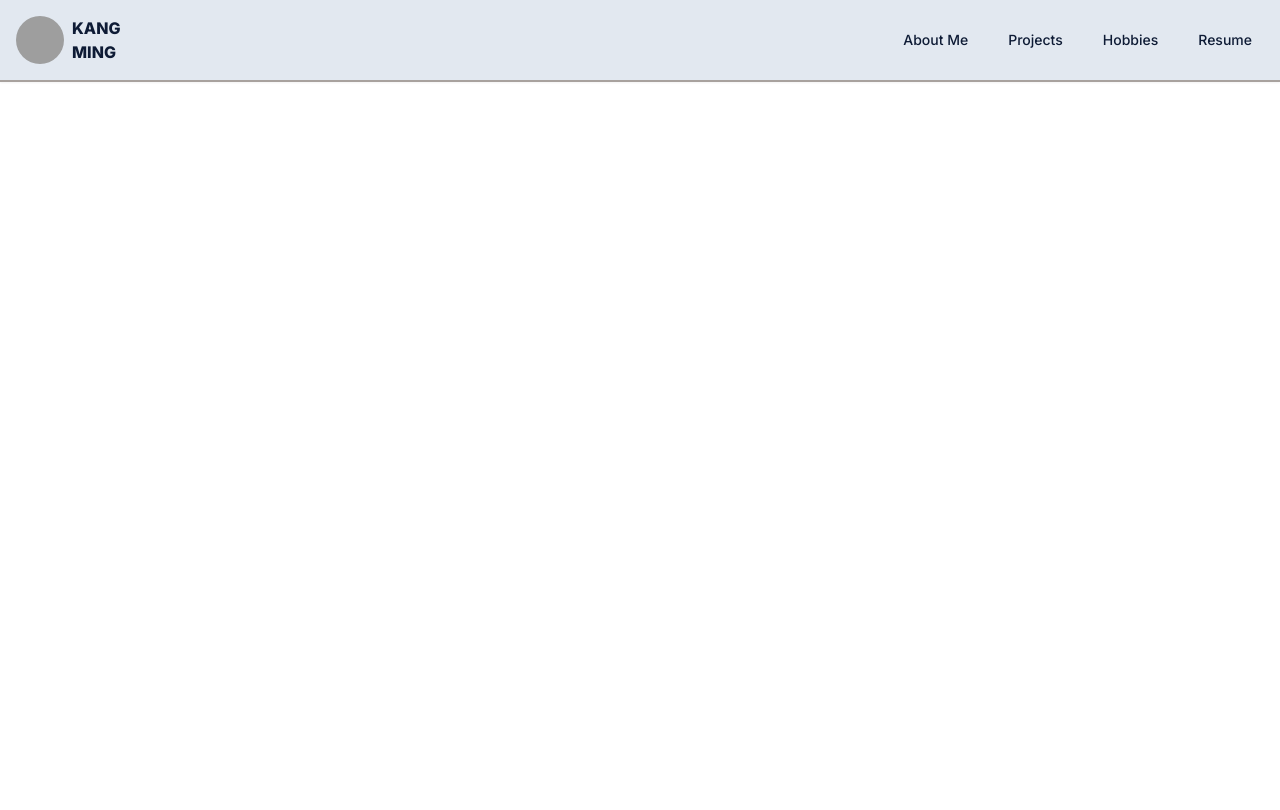
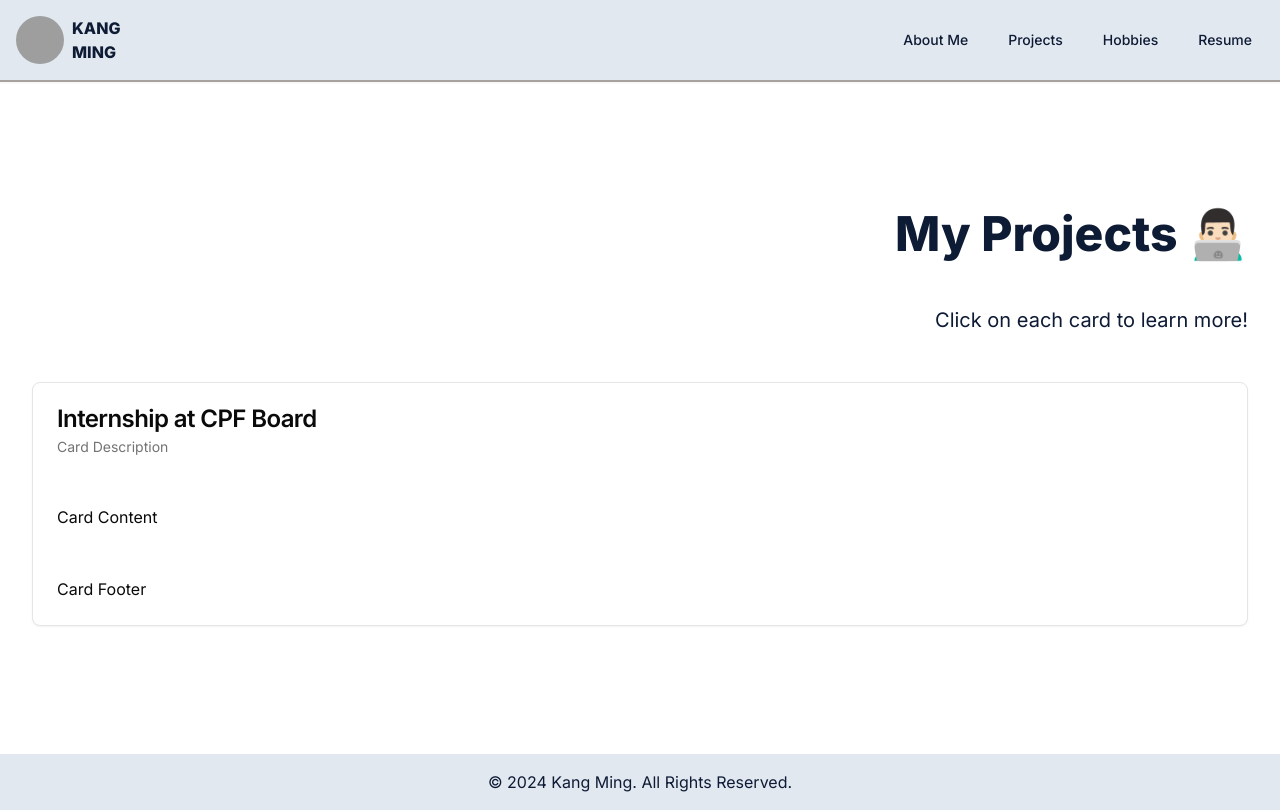
Before and after one commit to chxnkm/portfolio, a Next.js app: page /projects in a window 1280 px wide. Built offline with nearby package versions, Linux system fonts and the light colour scheme; grey boxes are pictures that could not be loaded.

Commit message:
incremental updates to Navbar and Footer

```diff
--- a/app/about-me/page.tsx
+++ b/app/about-me/page.tsx
@@ -1,4 +1,3 @@
-import Navbar from '@/components/Navbar'
 import Image from 'next/image'
 import Link from "next/link"
 
@@ -6,7 +5,6 @@ import Link from "next/link"
 export default function Home() {
     return (
       <main>
-        <Navbar/>
         <div className="text container mx-auto">
             <div className="mt-32 grid grid-cols-2 gap-4">
                 <div>
--- a/app/layout.tsx
+++ b/app/layout.tsx
@@ -15,6 +15,8 @@ import {
   NavigationMenuViewport,
 } from "@/components/ui/navigation-menu"
 
+import Navbar from "@/components/Navbar";
+import Footer from "@/components/Footer";
 
 const fontSans = FontSans({
   subsets: ["latin"],
@@ -34,10 +36,12 @@ export default function RootLayout({
   return (
     <html lang="en">
       <body className={cn(
-          "min-h-screen bg-background font-sans antialiased",
+          "min-h-screen flex flex-col bg-background font-sans antialiased",
           fontSans.variable
         )}>
-          {children}
+          <Navbar/>
+          <div className="flex-grow">{children}</div>
+          <Footer/>
         </body>
     </html>
   );
--- a/app/page.tsx
+++ b/app/page.tsx
@@ -1,5 +1,3 @@
-import Navbar from '@/components/Navbar'
-import Footer from '@/components/Footer'
 import AutoCarousel from '@/components/AutoCarousel';
 
 const images = [
@@ -15,7 +13,6 @@ const images = [
 export default function Home() {
   return (
     <main>
-      <Navbar/>
       <div className="intro container mx-auto">
         <div className='flex'>
           <div className="intro-words flex-1">
@@ -60,7 +57,6 @@ export default function Home() {
         </div>
       </div>
 
-      <Footer/>
     </main>
   );
 }
--- a/app/projects/internship/page.tsx
+++ b/app/projects/internship/page.tsx
@@ -1,12 +1,9 @@
-import Navbar from '@/components/Navbar'
-import Footer from '@/components/Footer'
 import Image from 'next/image'
 
 
 export default function Home() {
     return (
       <main>
-        <Navbar/>
         <div className="text container mx-auto">
             <div className="mt-32 grid grid-cols-2 gap-8">
                     <div>
@@ -58,7 +55,6 @@ export default function Home() {
                     </div>
             </div>
         </div>
-        <Footer/>
       </main>
     );
   }
--- a/app/projects/page.tsx
+++ b/app/projects/page.tsx
@@ -1,15 +1,37 @@
-import Navbar from '@/components/Navbar'
 import Image from 'next/image'
+import {
+  Card,
+  CardContent,
+  CardDescription,
+  CardFooter,
+  CardHeader,
+  CardTitle,
+} from "@/components/ui/card"
 
 
 export default function Home() {
     return (
       <main>
-        <Navbar/>
         <div className="text container mx-auto">
-
+          <div className="col-span-2 lg:col-start-2 text-right mt-32 gap-8">
+            <h1>My Projects 👨🏻‍💻</h1>
+            <p className="text-xl mt-12">Click on each card to learn more!</p>
+          </div>
+          <div className='mt-12'>
+            <Card>
+              <CardHeader>
+                <CardTitle>Internship at CPF Board</CardTitle>
+                <CardDescription>Card Description</CardDescription>
+              </CardHeader>
+              <CardContent>
+                <p>Card Content</p>
+              </CardContent>
+              <CardFooter>
+                <p>Card Footer</p>
+              </CardFooter>
+            </Card>
+          </div>
         </div>
-
       </main>
     );
   }
--- a/components/Footer.tsx
+++ b/components/Footer.tsx
@@ -4,7 +4,7 @@ import React from 'react';
 
 const Footer: React.FC = () => {
   return (
-    <footer className="bg-gray-800 text-white text-center p-4 mt-32">
+    <footer className=" border-stone-400 bg-slate-200 text-center p-4 mt-32">
       <div>&copy; 2024 Kang Ming. All Rights Reserved.</div>
     </footer>
   );
--- a/components/Navbar.tsx
+++ b/components/Navbar.tsx
@@ -1,15 +1,13 @@
-import Link from "next/link"
-import { Button } from "@/components/ui/button"
-import { Avatar, AvatarFallback, AvatarImage } from "@/components/ui/avatar"
-
+import Link from "next/link";
+import { Button } from "@/components/ui/button";
+import { Avatar, AvatarFallback, AvatarImage } from "@/components/ui/avatar";
 
 export default function Navbar() {
   return (
-    <nav className="flex inset-x-0 top-0 z-20 border-b-2 border-stone-400 bg-slate-200 shadow-sm dark:bg-gray-950/90">
-      <div className="w-full max-w-7xl mx-auto px-4">
+    <nav className="w-full inset-x-0 top-0 z-20 border-b-2 border-stone-400 bg-slate-200 shadow-sm dark:bg-gray-950/90">
+      <div className="max-w-7xl mx-auto px-4">
         <div className="flex justify-between h-20 items-center">
           <Link className="flex items-center" href="/">
-
             <div className="flex items-center space-x-2">
               <Avatar>
                 <AvatarImage src="https://github.com/chxnkm.png" />
@@ -20,20 +18,20 @@ export default function Navbar() {
           </Link>
           <div className="flex items-center gap-4">
             <Button size="sm" variant="ghost">
-              <Link href ="/about-me">About Me</Link>
+              <Link href="/about-me">About Me</Link>
             </Button>
             <Button size="sm" variant="ghost">
-              <Link href ="/projects">Projects</Link>
+              <Link href="/projects">Projects</Link>
             </Button>
             <Button size="sm" variant="ghost">
-              <Link href ="#">Hobbies</Link>
+              <Link href="#">Hobbies</Link>
             </Button>
             <Button size="sm" variant="ghost">
-              <Link href ="/resume/RESUME_KANG_MING.pdf">Resume</Link>
+              <Link href="/resume/RESUME_KANG_MING.pdf">Resume</Link>
             </Button>
           </div>
         </div>
       </div>
     </nav>
-  )
+  );
 }
```
